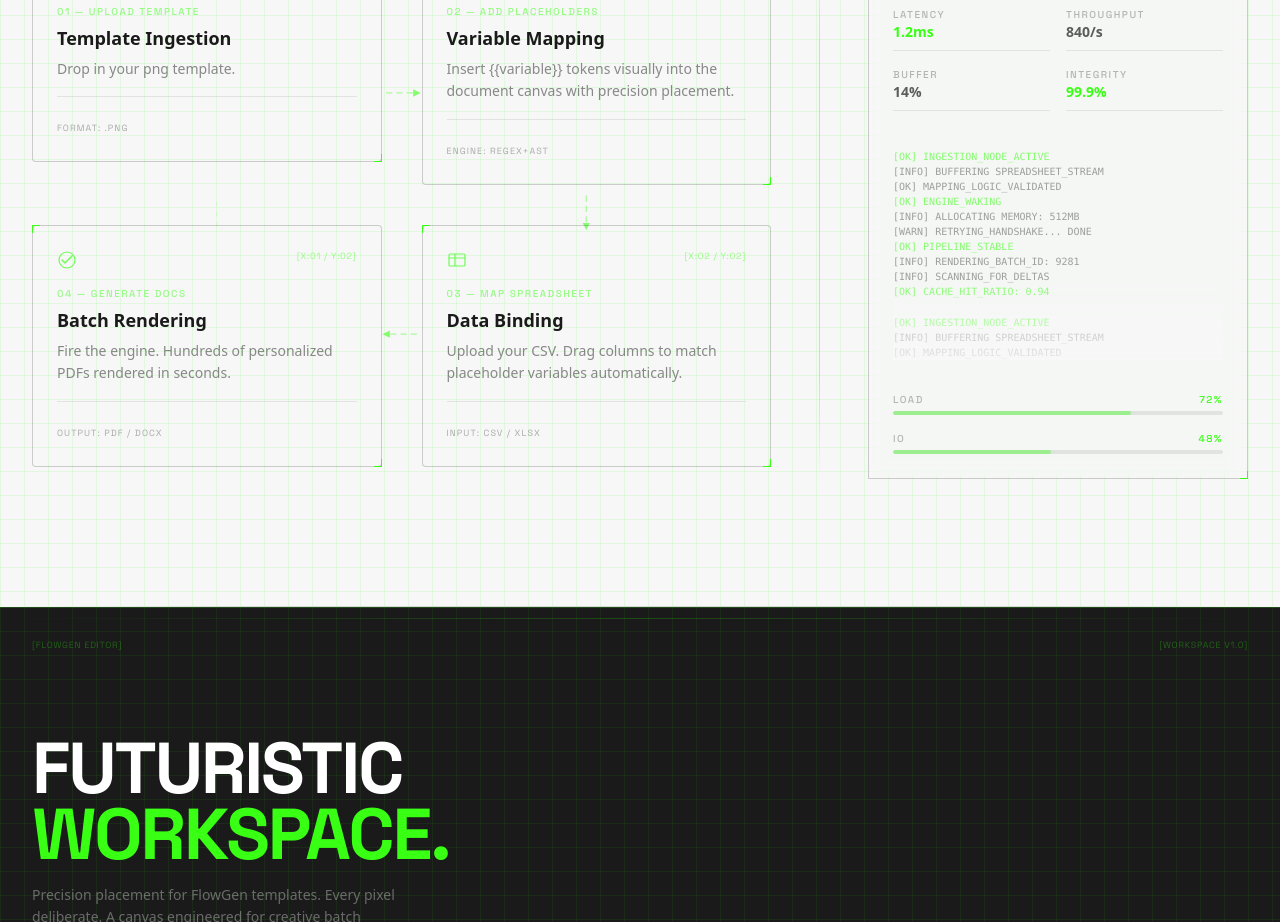
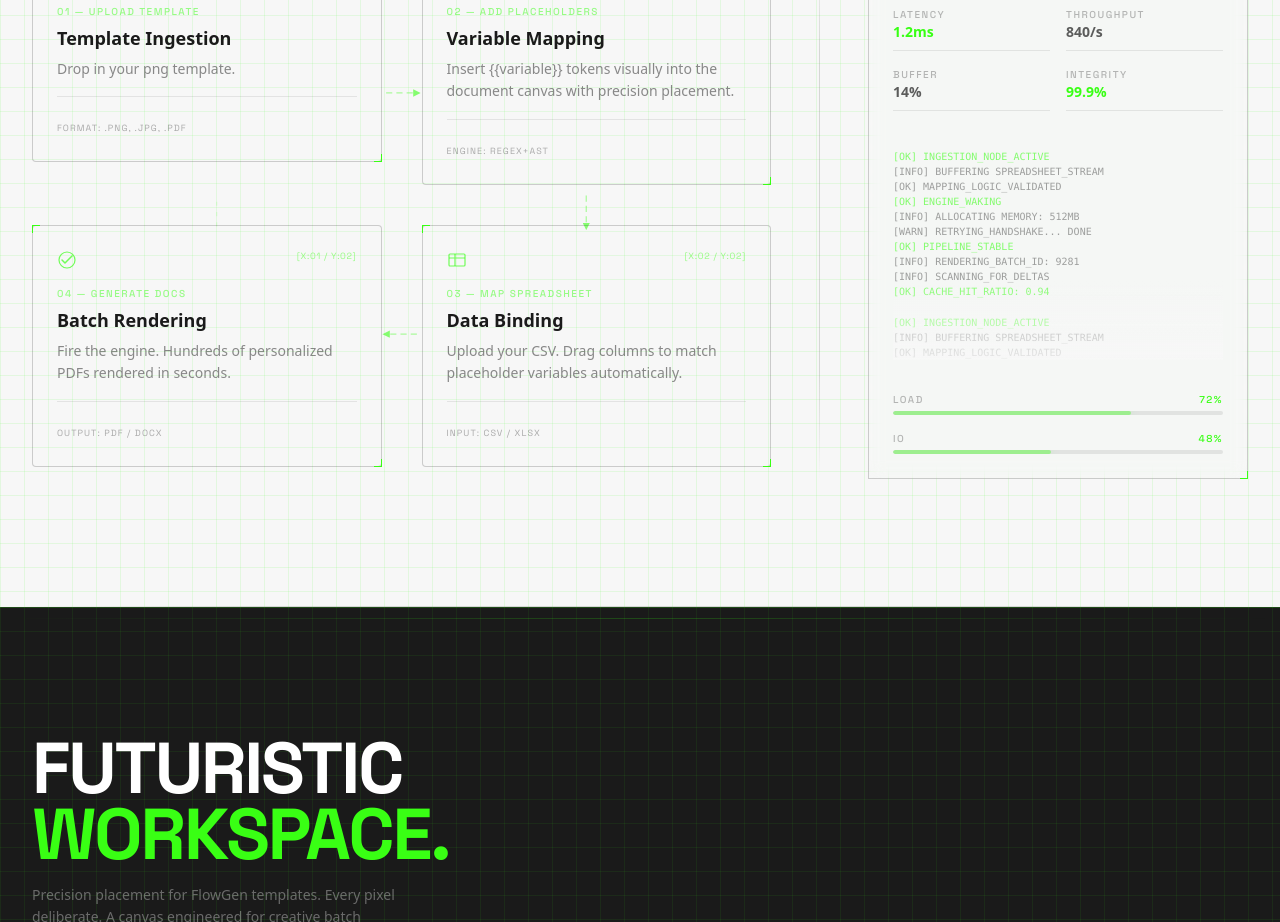
Before and after one commit to LUNAxKRISHNA/Flow-Mint, a React (Vite) app: page / in a window 1280 px wide. Shown: the part 2820-3742 px from the top of the page. Built offline with nearby package versions, Linux system fonts and the light colour scheme.

Commit message:
fix: hover animations over cards

```diff
--- a/src/components/landing/Landing.jsx
+++ b/src/components/landing/Landing.jsx
@@ -332,7 +332,7 @@
       </svg>
     ),
     coord: "[X:01 / Y:01]",
-    meta: "FORMAT: .PNG",
+    meta: "FORMAT: .PNG, .JPG, .PDF",
     col: 1, row: 1,
   },
   {
@@ -512,10 +512,6 @@
       <div className="absolute left-0 right-0 pointer-events-none"
         style={{ height: 1, background: "linear-gradient(90deg, transparent 0%, rgba(57,255,20,0.25) 50%, transparent 100%)", animation: "scanPulse 6s ease-in-out infinite" }}
       />
-
-      {/* Corner labels */}
-      <span className="absolute top-8 left-8 coord-label" style={{ color: "rgba(57,255,20,0.3)" }}>[FLOWGEN EDITOR]</span>
-      <span className="absolute top-8 right-8 coord-label" style={{ color: "rgba(57,255,20,0.3)" }}>[WORKSPACE v1.0]</span>
 
       <div className="relative max-w-[1400px] mx-auto px-4 md:px-8">
         {/* Section heading */}
--- a/src/index.css
+++ b/src/index.css
@@ -171,7 +171,6 @@
 .sys-node:hover {
   border-color: rgba(57, 255, 20, 0.6);
   box-shadow: 0 0 16px rgba(57, 255, 20, 0.15), 0 4px 24px rgba(0,0,0,0.06);
-  transform: translateY(-2px);
 }
 
 /* ── Animated Connection Line ────────────────────────────────────── */
```
